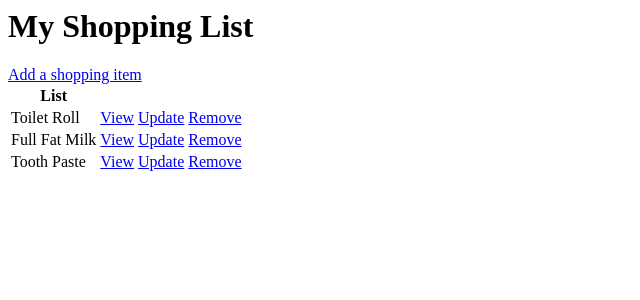
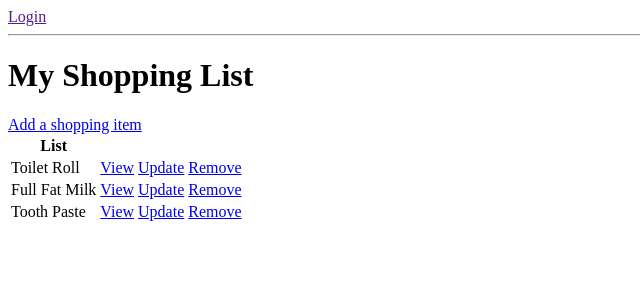
Before and after one commit to kevinmcsherry/P4_Shop_list, a Django app: page / in a window 1280 px wide. Shown: the top 300 px of the page, without its empty margins (0-640 px from the left). Run offline with Django 3.2, Linux system fonts and the light colour scheme; data comes from the database, SQL or seed files in the repository; both versions use the stored data as it was after the commit.

Commit message:
Added login logic and form

```diff
--- a/shop_app/templates/shop_app/task_list.html
+++ b/shop_app/templates/shop_app/task_list.html
@@ -1,3 +1,12 @@
+
+{% if request.user.is_authenticated %}
+<p>{{request.user}}</p>
+<a href=''>Logout</a>
+{% else %}
+<a href=''>Login</a>
+{% endif %}
+
+<hr>
 <h1>My Shopping List</h1>
 
 <a href="{% url 'create-item' %}">Add a shopping item</a>
--- a/shop_app/urls.py
+++ b/shop_app/urls.py
@@ -1,8 +1,9 @@
 from django.urls import path
-from .views import TaskList, TaskDetail, TaskCreate, TaskUpdate, RemoveItem
+from .views import TaskList, TaskDetail, TaskCreate, TaskUpdate, RemoveItem, Login
 
 
 urlpatterns = [
+    path('login/', Login.as_view(), name='login'),
     path('', TaskList.as_view(), name='tasks'),
     path('task/<int:pk>/', TaskDetail.as_view(), name='task'),
     path('create-item/', TaskCreate.as_view(), name='create-item'),
--- a/shop_app/views.py
+++ b/shop_app/views.py
@@ -3,9 +3,18 @@ from django.views.generic.list import ListView
 from django.views.generic.detail import DetailView
 from django.views.generic.edit import CreateView, UpdateView, DeleteView
 from django.urls import reverse_lazy
+from django.contrib.auth.views import LoginView
 from .models import Task
 
 # Create your views here.
+
+class Login(LoginView):
+    template_name = 'shop_app/login.html'
+    fields = '__all__'
+    redirect_authenticated_user = True
+
+    def get_success_url(self):
+        return reverse_lazy('tasks')
 
 
 class TaskList(ListView):
```
Also changed, not shown: shop_app/templates/shop_app/login.html (added, +7 -0 lines), db.sqlite3.
